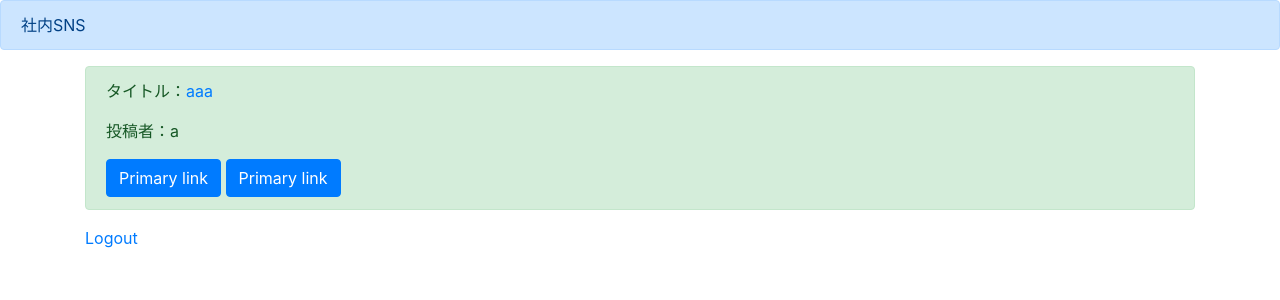
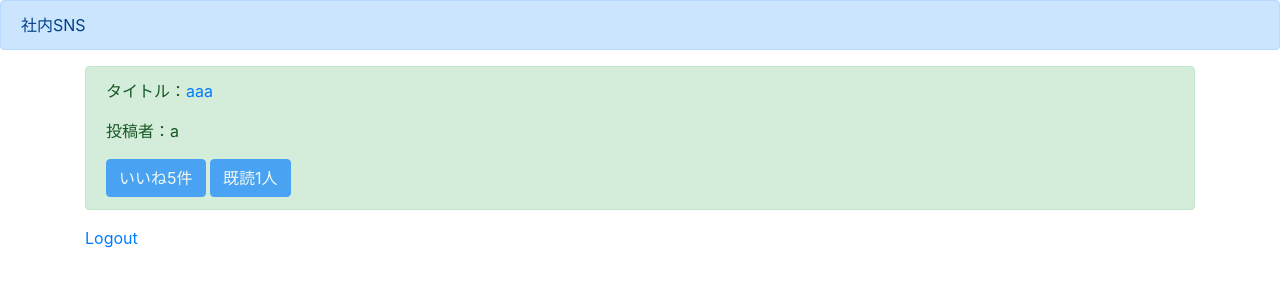
Before and after one commit to hirokishimizu39/django_boardproject, a Django app: page /list/ in a window 1280 px wide. Shown: the top 300 px of the page. Run offline with Django 5.2, Linux system fonts and the light colour scheme; a user stored in the database is signed in; data comes from the database, SQL or seed files in the repository; both versions use the stored data as it was after the commit.

Commit message:
いいね機能の実装

```diff
--- a/boardapp/urls.py
+++ b/boardapp/urls.py
@@ -1,5 +1,5 @@
 from django.urls import path
-from .views import signupfunc, loginfunc, listfunc,logoutfunc,detailfunc
+from .views import signupfunc, loginfunc, listfunc,logoutfunc,detailfunc, goodfunc
 
 urlpatterns = [
     path('signup/', signupfunc, name='signup'),
@@ -7,4 +7,5 @@ urlpatterns = [
     path('list/', listfunc, name='list'),
     path('logout/', logoutfunc, name='logout'),
     path('detail/<int:pk>', detailfunc, name='detail'),
+    path('good/<int:pk>', goodfunc, name='good')
 ]
--- a/boardapp/views.py
+++ b/boardapp/views.py
@@ -18,7 +18,6 @@ def signupfunc(request):
       return render(request, 'signup.html', {'error': 'このユーザーはすでに存在しています'})
   return render(request, 'signup.html')
 
-
 def loginfunc(request):
   if request.method == "POST":
     username = request.POST['username']
@@ -31,7 +30,6 @@ def loginfunc(request):
       return render(request, 'login.html', {})
   return render(request, 'login.html', {})
 
-
 def listfunc(request):
   object_list = BoardModel.objects.all()
   return render(request, 'list.html', {'object_list': object_list})
@@ -41,5 +39,13 @@ def logoutfunc(request):
   return redirect('login')
 
 def detailfunc(request, pk):
+  # objectのデータを持ってくる方法は 'get_object_or_404' や 'BoardModel.obejects.get'などがある
   object = get_object_or_404(BoardModel, pk=pk)
   return render(request, 'detail.html', {'object': object})
+
+def goodfunc(request, pk):
+  # objectのデータを持ってくる方法は 'get_object_or_404' や 'BoardModel.obejects.get'などがある
+  object = BoardModel.objects.get(pk=pk)
+  object.good = object.good + 1
+  object.save()
+  return redirect('list')
--- a/templates/detail.html
+++ b/templates/detail.html
@@ -14,7 +14,7 @@
         <p>タイトル：{{ object.title }}</p>
         <p>投稿者：{{ object.author }}</p>
         <p><img src="{{ object.snsimage.url }}" width="300px"></p>
-        <a href="#" class="btn btn-primary" tabindex="-1" role="button" aria-disabled="true">いいねする</a>
+        <a href="{% url 'good' object.pk %}" class="btn btn-primary" tabindex="-1" role="button" aria-disabled="true">いいねする</a>
         <a href="#" class="btn btn-primary" tabindex="-1" role="button" aria-disabled="true">既読にする</a>
     </div>
 </div>
--- a/templates/list.html
+++ b/templates/list.html
@@ -14,8 +14,8 @@
         <div class="alert alert-success" role="alert">
             <p>タイトル：<a href="{% url 'detail' item.pk %}">{{item.title}}</a></p>
             <p>投稿者：{{item.author}}</p>
-            <a href="#" class="btn btn-primary" tabindex="-1" role="button" aria-disabled="true">Primary link</a>
-            <a href="#" class="btn btn-primary" tabindex="-1" role="button" aria-disabled="true">Primary link</a>
+            <a href="#" class="btn btn-primary disabled" tabindex="-1" role="button" aria-disabled="true">いいね{{ item.good }}件</a>
+            <a href="#" class="btn btn-primary disabled" tabindex="-1" role="button" aria-disabled="true">既読{{ item.read }}人</a>
         </div>
     {% endfor %}
     <a href="{% url 'logout' %}">Logout</a>
```
Also changed, not shown: db.sqlite3.
